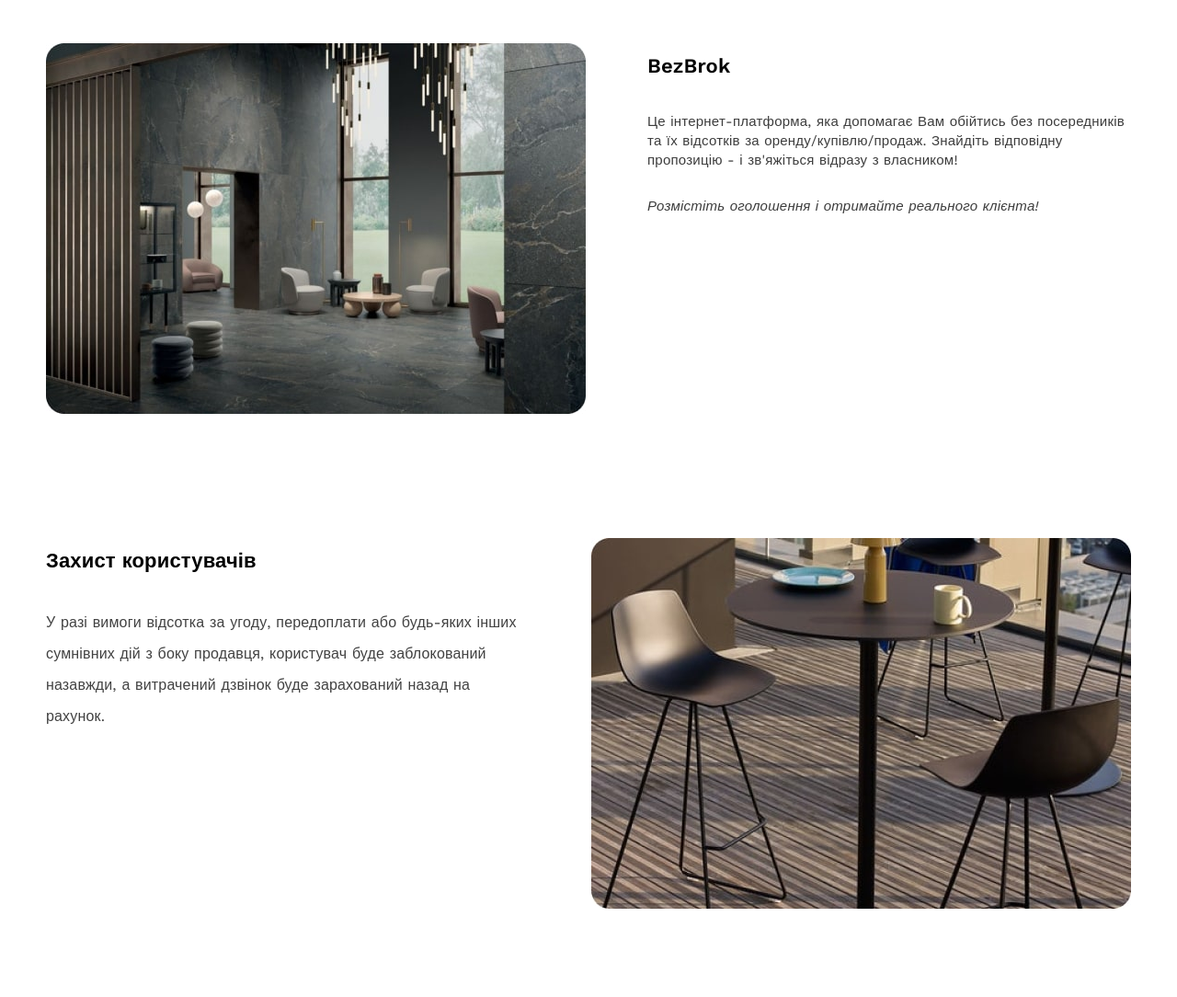
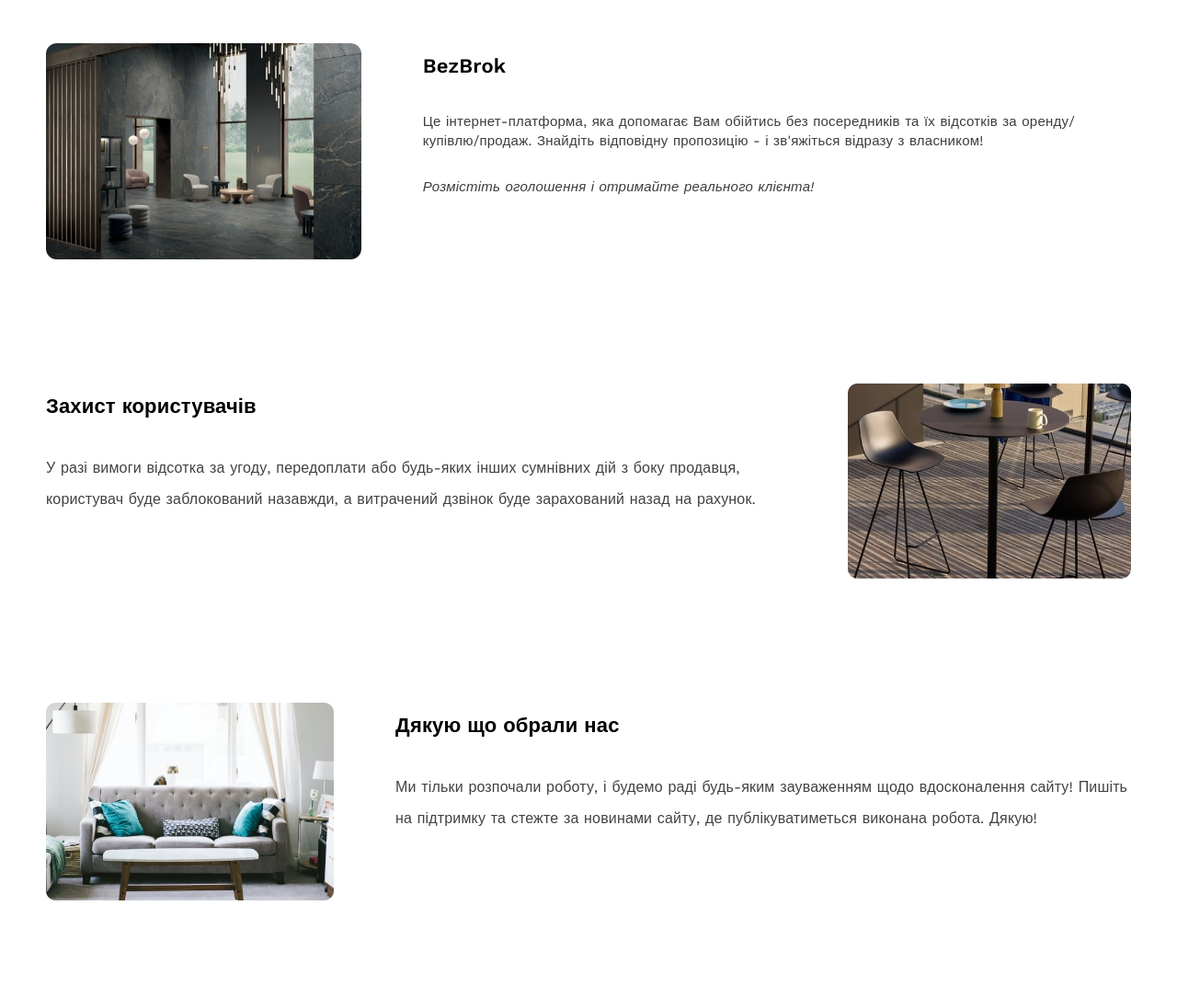
Before and after one commit to Ali-sia/for-sunshine, a plain HTML site: page index.html in a window 1280 px wide. Shown: the part 147-1231 px from the top of the page at 92% size. Drawn offline with nearby package versions, Linux system fonts and the light colour scheme.

Commit message:
for adaptieve images

```diff
--- a/index.html
+++ b/index.html
@@ -17,12 +17,14 @@
         <h2 class="about__title">Про <span class="about__title--accent">Нас</span></h2>
         <ul class="about-list">
           <li class="about-list__item">
+            <div class="about-list__holder">
               <img
                 class="about__image"
                 src="./images/compressed/about1-min.jpg"
                 alt="Картинка 1"
                 class="about__image"
               />
+            </div>
             <div class="about__holder">
               <h3 class="about__subtitle">BezBrok</h3>
               <p class="about__caption">
@@ -34,12 +36,14 @@
             </div>
           </li>
           <li class="about-list__item">
+            <div class="about-list__holder">
               <img
                 class="about__image"
                 src="./images/compressed/about2-min.jpg"
                 alt="Картинка 2"
                 class="about__image"
               />
+            </div>
             <div class="about__holder">
               <h3 class="about__subtitle">Захист користувачів</h3>
               <p class="about__caption">
@@ -50,12 +54,14 @@
             </div>
           </li>
           <li class="about-list__item">
+            <div class="about-list__holder">
               <img
                 class="about__image"
                 src="./images/compressed/about3-min.jpg"
                 alt="Картинка 3"
                 class="about__image"
               />
+            </div>
             <div class="about__holder">
               <div class="about__thumb">
                 <h3 class="about__subtitle">Дякую що обрали нас</h3>
```
Lines whose indentation alone changed are shown as unchanged.
